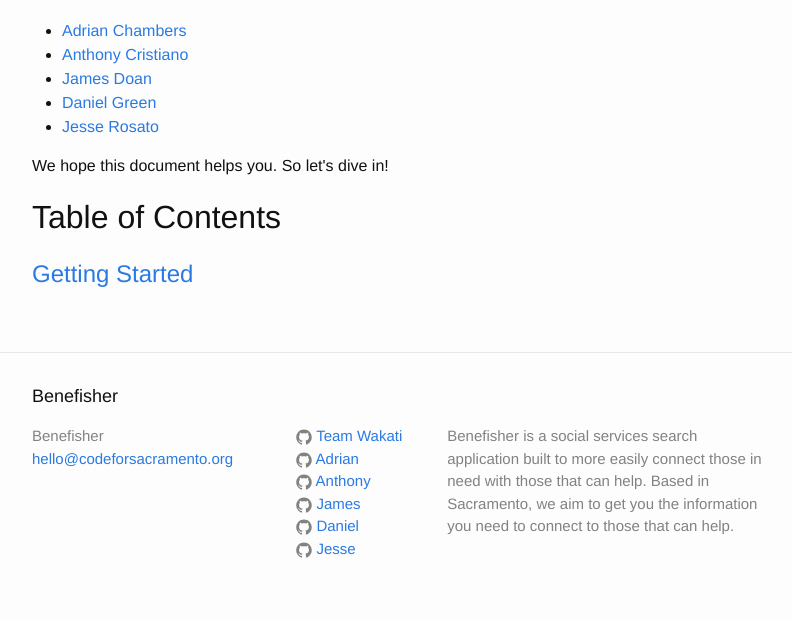
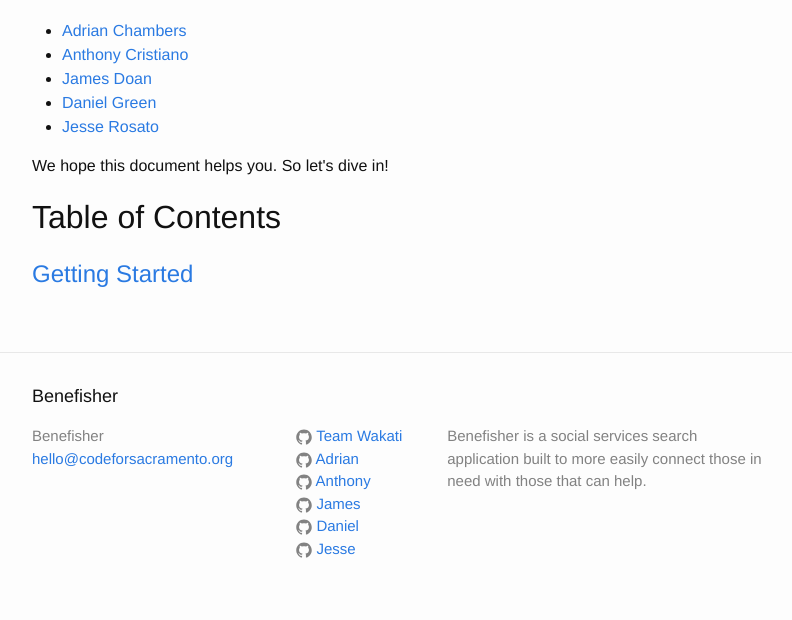
Before and after one commit to code4sac/benefisher, a Jekyll site: the page built from index.html, in a window 1280 px wide. Shown: the part 691-1311 px from the top of the page, without its empty margins (238-1030 px from the left). Built offline with Jekyll 4.4.1, drawn with Linux system fonts in a browser that asks for light colours.

Commit message:
Updated description for the site.

```diff
--- a/_config.yml
+++ b/_config.yml
@@ -3,9 +3,7 @@
 email: hello@codeforsacramento.org
 description: > # this means to ignore newlines until "baseurl:"
   Benefisher is a social services search application built to more
-  easily connect those in need with those that can help. Based in
-  Sacramento, we aim to get you the information you need to connect
-  to those that can help.
+  easily connect those in need with those that can help.
 baseurl: "/benefisher"
 url: "https://wakati.github.io"
 members:
```
